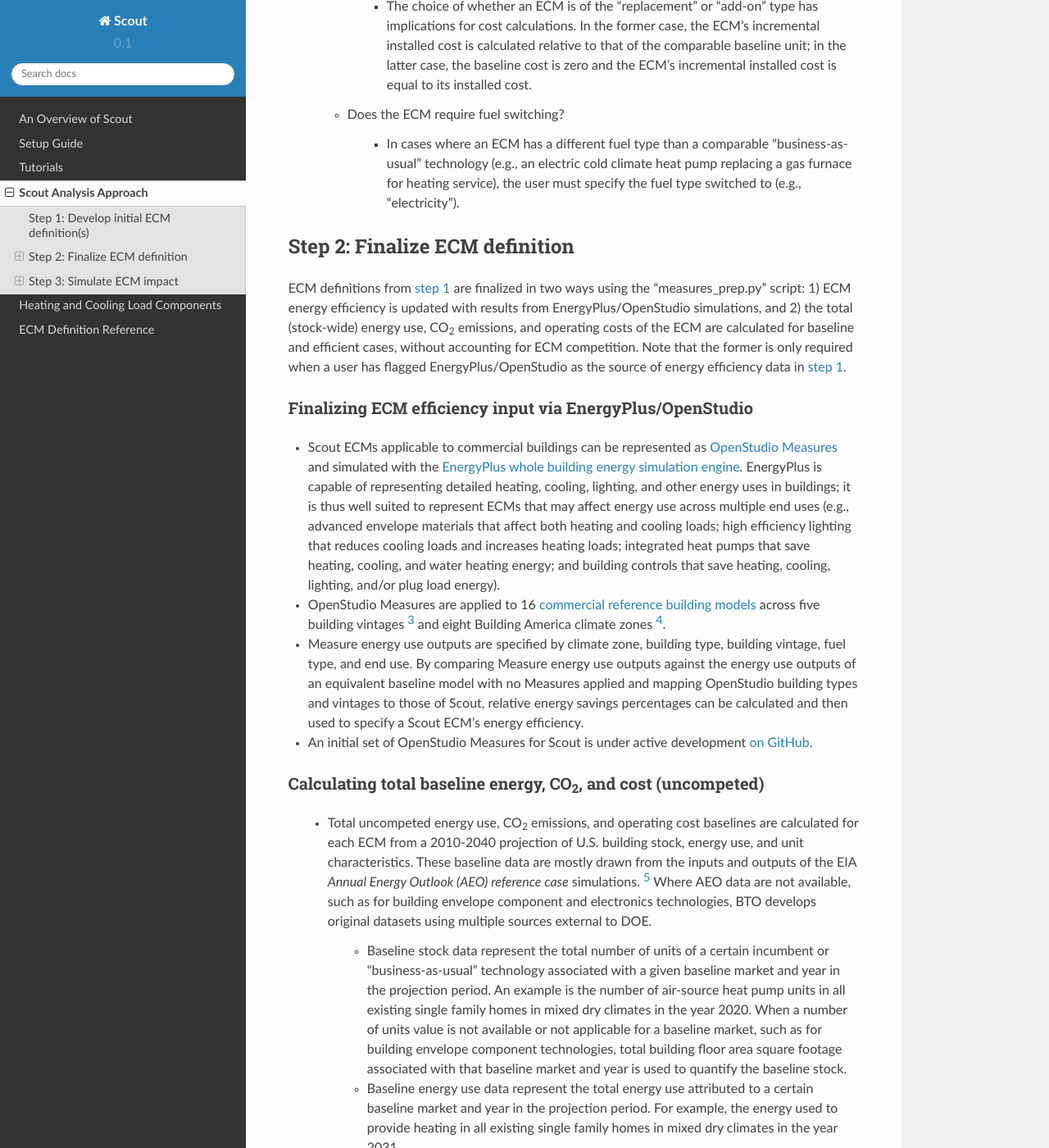
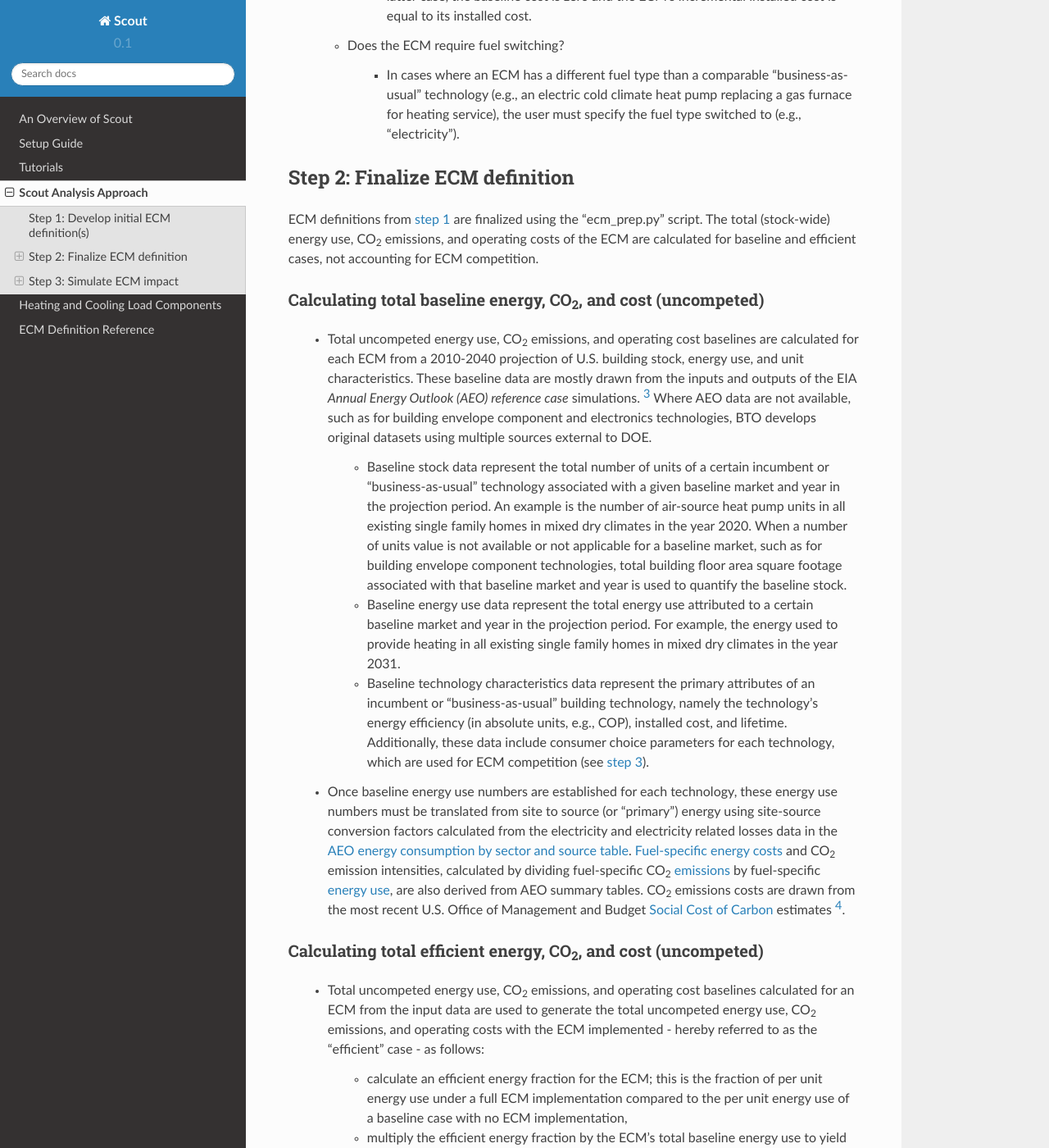
Before and after one commit to trynthink/scout, a Sphinx documentation site: the page built from docs/analysis_approach.rst, in a window 1280 px wide and 1400 px high, scrolled down 2188 px. Shown: the whole window at 82% size. Built offline with Sphinx 7.4.7 and the Read the Docs theme 2.0.0, drawn with Linux system fonts in a browser that asks for light colours; some of the changed lines change nothing that is shown; some of the changed text lies outside the part shown.

Commit message:
Comment out EnergyPlus mentions
In advance of the beta release, comment out mentions of EnergyPlus evaluation of ECM performance since the data required to support EnergyPlus (census division to Building America climate zone conversion data) are not yet available. These sections can be restored at a later date. Partially addresses #173.

```diff
--- a/docs/analysis_approach.rst
+++ b/docs/analysis_approach.rst
@@ -23,7 +23,9 @@ Users may define entirely new ECMs or modify existing ECM definitions located in
 
 .. _ecm-sources:
 
-Acceptable sources for ECM input definitions include: RSMeans_ (for installed cost); `EnergyPlus/OpenStudio`_ (for energy efficiency, see :ref:`step 2 <analysis-step-2>`); databases from EIA_, `ENERGY STAR`_, and national labs; peer-reviewed journal publications or reports; and product literature.
+Acceptable sources for ECM input definitions include: RSMeans_ (for installed cost); databases from EIA_, `ENERGY STAR`_, and national labs; peer-reviewed journal publications or reports; and product literature.
+
+.. Acceptable sources for ECM input definitions include: RSMeans_ (for installed cost); `EnergyPlus/OpenStudio`_ (for energy efficiency, see :ref:`step 2 <analysis-step-2>`); databases from EIA_, `ENERGY STAR`_, and national labs; peer-reviewed journal publications or reports; and product literature.
 
 Selections for the applicable baseline market parameters are used in :ref:`step 2 <analysis-step-2>` to retrieve total energy use, |CO2|, and operating cost data for the baseline market. The ECM can then be applied to that baseline market to calculate savings impacts. The specific values available for all of the applicable baseline market parameters are included in the :ref:`ecm-applicable-baseline-market` section.
 
@@ -63,7 +65,8 @@ Selections for the applicable baseline market parameters are used in :ref:`step
 * Energy efficiency
 
    * Energy efficiency is specified at the unit level in absolute terms (e.g., U-value and solar heat gain coefficient for a window, or COP for a heat pump) using the :ref:`required units <ecm-performance-units>` or as a percentage relative savings value.
-   * Relative savings percentages can be drawn from results of EnergyPlus/OpenStudio simulations. In such cases, the user flags the use of EnergyPlus/OpenStudio results in the energy efficiency input definition, and these results are filled in as part of :ref:`step 2 <analysis-step-2>` of the ECM analysis process.
+
+..   * Relative savings percentages can be drawn from results of EnergyPlus/OpenStudio simulations. In such cases, the user flags the use of EnergyPlus/OpenStudio results in the energy efficiency input definition, and these results are filled in as part of :ref:`step 2 <analysis-step-2>` of the ECM analysis process.
 
 * Installed cost
 
@@ -90,22 +93,24 @@ Selections for the applicable baseline market parameters are used in :ref:`step
 Step 2: Finalize ECM definition
 -------------------------------
 
-ECM definitions from :ref:`step 1 <analysis-step-1>` are finalized in two ways using the "measures_prep.py" script: 1) ECM energy efficiency is updated with results from EnergyPlus/OpenStudio simulations, and 2) the total (stock-wide) energy use, |CO2| emissions, and operating costs of the ECM are calculated for baseline and efficient cases, without accounting for ECM competition. Note that the former is only required when a user has flagged EnergyPlus/OpenStudio as the source of energy efficiency data in :ref:`step 1 <analysis-step-1>`.
+ECM definitions from :ref:`step 1 <analysis-step-1>` are finalized using the "ecm_prep.py" script. The total (stock-wide) energy use, |CO2| emissions, and operating costs of the ECM are calculated for baseline and efficient cases, not accounting for ECM competition.
+
+.. ECM definitions from :ref:`step 1 <analysis-step-1>` are finalized in two ways using the "ecm_prep.py" script: 1) ECM energy efficiency is updated with results from EnergyPlus/OpenStudio simulations, and 2) the total (stock-wide) energy use, |CO2| emissions, and operating costs of the ECM are calculated for baseline and efficient cases, without accounting for ECM competition. Note that the former is only required when a user has flagged EnergyPlus/OpenStudio as the source of energy efficiency data in :ref:`step 1 <analysis-step-1>`.
 
 .. _OpenStudio Measures: http://nrel.github.io/OpenStudio-user-documentation/getting_started/about_measures/
 .. _EnergyPlus whole building energy simulation engine: https://energyplus.net/
 .. _commercial reference building models: http://energy.gov/eere/buildings/commercial-reference-buildings
 .. _on GitHub: https://github.com/NREL/OpenStudio-PTool/tree/master/design_docs
 
-.. _analysis-step-2-energyplus:
+.. analysis-step-2-energyplus: (CONVERT BACK TO SECTION REFERENCE TAG)
 
-Finalizing ECM efficiency input via EnergyPlus/OpenStudio
-~~~~~~~~~~~~~~~~~~~~~~~~~~~~~~~~~~~~~~~~~~~~~~~~~~~~~~~~~
+.. Finalizing ECM efficiency input via EnergyPlus/OpenStudio
+   ~~~~~~~~~~~~~~~~~~~~~~~~~~~~~~~~~~~~~~~~~~~~~~~~~~~~~~~~~
 
-* Scout ECMs applicable to commercial buildings can be represented as `OpenStudio Measures`_ and simulated with the `EnergyPlus whole building energy simulation engine`_. EnergyPlus is capable of representing detailed heating, cooling, lighting, and other energy uses in buildings; it is thus well suited to represent ECMs that may affect energy use across multiple end uses (e.g., advanced envelope materials that affect both heating and cooling loads; high efficiency lighting that reduces cooling loads and increases heating loads; integrated heat pumps that save heating, cooling, and water heating energy; and building controls that save heating, cooling, lighting, and/or plug load energy).
-* OpenStudio Measures are applied to 16 `commercial reference building models`_ across five building vintages [#]_ and eight Building America climate zones [#]_.
-* Measure energy use outputs are specified by climate zone, building type, building vintage, fuel type, and end use. By comparing Measure energy use outputs against the energy use outputs of an equivalent baseline model with no Measures applied and mapping OpenStudio building types and vintages to those of Scout, relative energy savings percentages can be calculated and then used to specify a Scout ECM's energy efficiency.
-* An initial set of OpenStudio Measures for Scout is under active development `on GitHub`_.
+.. * Scout ECMs applicable to commercial buildings can be represented as `OpenStudio Measures`_ and simulated with the `EnergyPlus whole building energy simulation engine`_. EnergyPlus is capable of representing detailed heating, cooling, lighting, and other energy uses in buildings; it is thus well suited to represent ECMs that may affect energy use across multiple end uses (e.g., advanced envelope materials that affect both heating and cooling loads; high efficiency lighting that reduces cooling loads and increases heating loads; integrated heat pumps that save heating, cooling, and water heating energy; and building controls that save heating, cooling, lighting, and/or plug load energy).
+   * OpenStudio Measures are applied to 16 `commercial reference building models`_ across five building vintages [#]_ and eight Building America climate zones [#]_.
+   * Measure energy use outputs are specified by climate zone, building type, building vintage, fuel type, and end use. By comparing Measure energy use outputs against the energy use outputs of an equivalent baseline model with no Measures applied and mapping OpenStudio building types and vintages to those of Scout, relative energy savings percentages can be calculated and then used to specify a Scout ECM's energy efficiency.
+   * An initial set of OpenStudio Measures for Scout is under active development `on GitHub`_.
 
 .. _Annual Energy Outlook (AEO) reference case: https://www.eia.gov/forecasts/aeo/tables_ref.cfm
 
--- a/docs/ecm_reference.rst
+++ b/docs/ecm_reference.rst
@@ -689,7 +689,9 @@ In cases where the energy efficiency is specified with one or more of the option
          "small office": "BTU out/BTU in"}},
     ...}
 
-Energy efficiency can also be specified with relative units, as described in the :ref:`ecm-features-relative-savings` section, using EnergyPlus data, explained in the :ref:`ecm-features-energyplus` section, or with probability distributions on some or all values, detailed in the :ref:`ecm-features-distributions` section.
+.. Energy efficiency can also be specified with relative units, as described in the :ref:`ecm-features-relative-savings` section, using EnergyPlus data, explained in the :ref:`ecm-features-energyplus` section, or with probability distributions on some or all values, detailed in the :ref:`ecm-features-distributions` section.
+
+Energy efficiency can also be specified with relative units, as described in the :ref:`ecm-features-relative-savings` section, or with probability distributions on some or all values, detailed in the :ref:`ecm-features-distributions` section.
 
 .. _json-energy_efficiency_source:
 
--- a/docs/tutorials.rst
+++ b/docs/tutorials.rst
@@ -187,7 +187,9 @@ For the example of LED troffers, all lighting data should be provided in the uni
          "URL": "https://betterbuildingssolutioncenter.energy.gov/sites/default/files/attachments/High%20Efficiency%20Troffer%20Performance%20Specification.pdf"}]},
     ...}
 
-Many additional options exist that enable more complex definitions of energy efficiency, such as incorporating :ref:`probability distributions <ecm-features-distributions>`, providing a :ref:`detailed efficiency breakdown <ecm-features-detailed-input>` by elements of the applicable baseline market, using :ref:`EnergyPlus simulation data <ecm-features-energyplus>`, and using :ref:`relative instead of absolute units <ecm-features-relative-savings>`. Detailed examples for all of the options is in the :ref:`ecm-features` section.
+.. Many additional options exist that enable more complex definitions of energy efficiency, such as incorporating :ref:`probability distributions <ecm-features-distributions>`, providing a :ref:`detailed efficiency breakdown <ecm-features-detailed-input>` by elements of the applicable baseline market, using :ref:`EnergyPlus simulation data <ecm-features-energyplus>`, and using :ref:`relative instead of absolute units <ecm-features-relative-savings>`. Detailed examples for all of the options are in the :ref:`ecm-features` section.
+
+Many additional options exist that enable more complex definitions of energy efficiency, such as incorporating :ref:`probability distributions <ecm-features-distributions>`, providing a :ref:`detailed efficiency breakdown <ecm-features-detailed-input>` by elements of the applicable baseline market, and using :ref:`relative instead of absolute units <ecm-features-relative-savings>`. Detailed examples for all of the options are in the :ref:`ecm-features` section.
 
 
 .. _first-ecm-installed-cost:
@@ -489,7 +491,9 @@ In the fourth example, where the energy efficiency is specified by climate zone
       "water heating": "EF"},
     ...}
 
-While all of the examples shown use absolute units, :ref:`relative savings values <ecm-features-relative-savings>`, :ref:`EnergyPlus energy efficiency data <ecm-features-energyplus>` (for commercial buildings), and :ref:`probability distributions <ecm-features-distributions>` can also be used with detailed input specifications. If an ECM can be described using one or more :ref:`shorthand terms <ecm-features-shorthand>`, these strings can be used as keys for a detailed input specification; this ability is particularly helpful when using the "all residential" and/or "all commercial" building type shorthand strings.
+.. While all of the examples shown use absolute units, :ref:`relative savings values <ecm-features-relative-savings>`, :ref:`EnergyPlus energy efficiency data <ecm-features-energyplus>` (for commercial buildings), and :ref:`probability distributions <ecm-features-distributions>` can also be used with detailed input specifications. If an ECM can be described using one or more :ref:`shorthand terms <ecm-features-shorthand>`, these strings can be used as keys for a detailed input specification; this ability is particularly helpful when using the "all residential" and/or "all commercial" building type shorthand strings.
+
+While all of the examples shown use absolute units, :ref:`relative savings values <ecm-features-relative-savings>` and :ref:`probability distributions <ecm-features-distributions>` can also be used with detailed input specifications. If an ECM can be described using one or more :ref:`shorthand terms <ecm-features-shorthand>`, these strings can be used as keys for a detailed input specification; this ability is particularly helpful when using the "all residential" and/or "all commercial" building type shorthand strings.
 
 When a detailed input specification is given, the corresponding source information need not be specified in the same type of nested dict format, particularly if all of the data are drawn from a single source. Even if multiple sources are required, all of the sources may be given with separate dicts in a single list under the :ref:`json-source_data` key, along with an explanation of what data are drawn from each source given in the :ref:`json-notes` field.
 
@@ -506,6 +510,9 @@ Relative energy efficiency units
 In addition to the absolute units used in the :ref:`initial example <example-ecm-1>`, any ECM can have energy efficiency specified with the units "relative savings (constant)" or "relative savings (dynamic)". In either case, the energy efficiency value should be given as a decimal value between 0 and 1, corresponding to the percentage improvement from the baseline (i.e., the existing stock) -- a value of 0.2 corresponds to a 20% energy savings relative to the baseline.
 
 .. note::
+   Absolute efficiency units are preferred (except for sensors and controls ECMs). Absolute units are more commonly reported in test results and product specifications. In addition, using relative savings leaves some uncertainty regarding whether there are discrepancies between the baseline used to calculate the savings percentage and the baseline in Scout.
+
+.. note
    Absolute efficiency units are preferred (except for sensors and controls ECMs and when :ref:`using EnergyPlus data <ecm-features-energyplus>`). Absolute units are more commonly reported in test results and product specifications. In addition, using relative savings leaves some uncertainty regarding whether there are discrepancies between the baseline used to calculate the savings percentage and the baseline in Scout.
 
 When the units are "relative savings (constant)," the value that is given is assumed to be the same in every year, independent of improvement in the efficiency of technologies comprising the baseline. That is, an "energy_efficiency" value of 0.3 with the units "relative savings (constant)" means that the ECM will achieve a 30% reduction in energy use compared to the baseline in the current year and a 30% reduction in energy use compared to the baseline in all future years.
@@ -542,19 +549,18 @@ If appropriate for a given ECM, absolute and relative units can also be mixed in
 An occupant-centered controls ECM available for :download:`download <examples/Occupant-Centered Controls (Prospective).json>`, like all controls ECMs, uses relative savings units. It also illustrates several other features discussed in this section, including :ref:`shorthand terms <ecm-features-shorthand>`, :ref:`detailed input specification <ecm-features-detailed-input>`, and the :ref:`add-on measure type <ecm-features-measure-type>`.
 
 
-.. _ecm-features-energyplus:
+.. ecm-features-energyplus: (CONVERT BACK TO SECTION REFERENCE TAG)
 
-EnergyPlus efficiency data
-**************************
+.. EnergyPlus efficiency data
+  **************************
 
-For commercial building types, energy efficiency values can be specified using data from an :ref:`EnergyPlus simulation <analysis-step-2-energyplus>`. EnergyPlus simulation data include results for all of the energy uses that are affected by the ECM, including end uses that are not in the applicable baseline market for the ECM. These effects on other end uses are automatically incorporated into the final results for the ECM. EnergyPlus simulation data cannot be combined with :ref:`probability distributions <ecm-features-distributions>` on energy efficiency.
+.. For commercial building types, energy efficiency values can be specified using data from an :ref:`EnergyPlus simulation <analysis-step-2-energyplus>`. EnergyPlus simulation data include results for all of the energy uses that are affected by the ECM, including end uses that are not in the applicable baseline market for the ECM. These effects on other end uses are automatically incorporated into the final results for the ECM. EnergyPlus simulation data cannot be combined with :ref:`probability distributions <ecm-features-distributions>` on energy efficiency.
 
-Results from EnergyPlus that can be used for energy efficiency inputs in ECMs are stored in CSV files. Each EnergyPlus CSV file is specific to a single building type and can include energy efficiency data for many simulated ECMs. These files should be placed in the directory "energyplus_data" (inside the "ecm_definitions" folder). To import energy efficiency data from these files, the user sets the "energy_efficiency" attribute for an ECM to a dict in a specific form: ``"energy_efficiency": {"EnergyPlus file": "ECM_name"}``. Here, "ECM_name" will determine which rows will be read in the EnergyPlus files. The "ECM_name" string should match exactly with the text in the "measure" column in the EnergyPlus CSV files corresponding to the relevant data. Only the EnergyPlus file(s) that correspond to an ECM's building type(s) will be read. When EnergyPlus data are being used, ECM energy efficiency units should always be "relative savings (constant)."
+.. Results from EnergyPlus that can be used for energy efficiency inputs in ECMs are stored in CSV files. Each EnergyPlus CSV file is specific to a single building type and can include energy efficiency data for many simulated ECMs. These files should be placed in the directory "energyplus_data" (inside the "ecm_definitions" folder). To import energy efficiency data from these files, the user sets the "energy_efficiency" attribute for an ECM to a dict in a specific form: ``"energy_efficiency": {"EnergyPlus file": "ECM_name"}``. Here, "ECM_name" will determine which rows will be read in the EnergyPlus files. The "ECM_name" string should match exactly with the text in the "measure" column in the EnergyPlus CSV files corresponding to the relevant data. Only the EnergyPlus file(s) that correspond to an ECM's building type(s) will be read. When EnergyPlus data are being used, ECM energy efficiency units should always be "relative savings (constant)."
 
-The source(s) for the energy efficiency data that were used as inputs to the EnergyPlus simulations should be indicated in the :ref:`json-energy_efficiency_source` field. The data should be drawn from credible sources, such as :ref:`those outlined <ecm-sources>` in the :ref:`analysis-approach` section. Information about the source(s) should be included in the ECM definition in the same format as when EnergyPlus data are not used.
+.. The source(s) for the energy efficiency data that were used as inputs to the EnergyPlus simulations should be indicated in the :ref:`json-energy_efficiency_source` field. The data should be drawn from credible sources, such as :ref:`those outlined <ecm-sources>` in the :ref:`analysis-approach` section. Information about the source(s) should be included in the ECM definition in the same format as when EnergyPlus data are not used.
 
-An LED troffers ECM is used to illustrate the format for specifying EnergyPlus simulation data for the energy efficiency. LED troffers are an ideal technology to simulate using EnergyPlus, as the significant reduction in waste heat generated by LED lamps compared to fluorescent and incandescent lamps can have an effect on the HVAC energy use in a building, an effect captured by the EnergyPlus simulation. ::
-
+.. An LED troffers ECM is used to illustrate the format for specifying EnergyPlus simulation data for the energy efficiency. LED troffers are an ideal technology to simulate using EnergyPlus, as the significant reduction in waste heat generated by LED lamps compared to fluorescent and incandescent lamps can have an effect on the HVAC energy use in a building, an effect captured by the EnergyPlus simulation. ::
    {...
     "energy_efficiency": {"EnergyPlus file": "LED_troffers"},
     "energy_efficiency_units": "relative savings (constant)",
@@ -569,12 +575,11 @@ An LED troffers ECM is used to illustrate the format for specifying EnergyPlus s
          "URL": "https://betterbuildingssolutioncenter.energy.gov/sites/default/files/attachments/High%20Efficiency%20Troffer%20Performance%20Specification.pdf"}]},
     ...}
 
-Window and opaque envelope (i.e., insulation and air sealing) ECMs are also ideal for EnergyPlus simulation, as they similarly will have an effect on HVAC operation by reducing the heading and cooling load in a building and the potential energy savings are affected by whether or not equipment is resized to correspond to the reduced loads.
+.. Window and opaque envelope (i.e., insulation and air sealing) ECMs are also ideal for EnergyPlus simulation, as they similarly will have an effect on HVAC operation by reducing the heading and cooling load in a building and the potential energy savings are affected by whether or not equipment is resized to correspond to the reduced loads.
 
-In both of these cases, solid state lighting and window and envelope technologies, without EnergyPlus simulation data Scout will automatically account for the energy use effects from changes in heating and cooling loads. Using results from EnergyPlus can only improve the accuracy of this accounting.
+.. In both of these cases, solid state lighting and window and envelope technologies, without EnergyPlus simulation data Scout will automatically account for the energy use effects from changes in heating and cooling loads. Using results from EnergyPlus can only improve the accuracy of this accounting.
 
-In some cases, an ECM could apply to both residential and commercial buildings. Since EnergyPlus data can only be used to specify energy efficiency for commercial buildings, the energy efficiency values can be specified separately for residential and commercial buildings using the :ref:`detailed input specification <ecm-features-detailed-input>` approach. For example, a thermoelastic heat pump might apply to all building types, with some differences in efficiency. EnergyPlus simulation data can be used to specify the efficiency for commercial buildings, while residential unit efficiency can be specified with absolute or relative values or a probability distribution. For the purposes of this example, energy efficiency is assumed to be uniform across residential building types and the EnergyPlus simulation results address commercial buildings, thus the efficiency can be specified under the :ref:`simplified building type keys <ecm-features-shorthand>` "all residential" and "all commercial." Because heat pumps provide both heating and cooling service but generally with different efficiencies, separate values are given for the heating and cooling end use for residential buildings. ::
-
+.. In some cases, an ECM could apply to both residential and commercial buildings. Since EnergyPlus data can only be used to specify energy efficiency for commercial buildings, the energy efficiency values can be specified separately for residential and commercial buildings using the :ref:`detailed input specification <ecm-features-detailed-input>` approach. For example, a thermoelastic heat pump might apply to all building types, with some differences in efficiency. EnergyPlus simulation data can be used to specify the efficiency for commercial buildings, while residential unit efficiency can be specified with absolute or relative values or a probability distribution. For the purposes of this example, energy efficiency is assumed to be uniform across residential building types and the EnergyPlus simulation results address commercial buildings, thus the efficiency can be specified under the :ref:`simplified building type keys <ecm-features-shorthand>` "all residential" and "all commercial." Because heat pumps provide both heating and cooling service but generally with different efficiencies, separate values are given for the heating and cooling end use for residential buildings. ::
    {...
     "energy_efficiency": {
       "all residential": {
```
